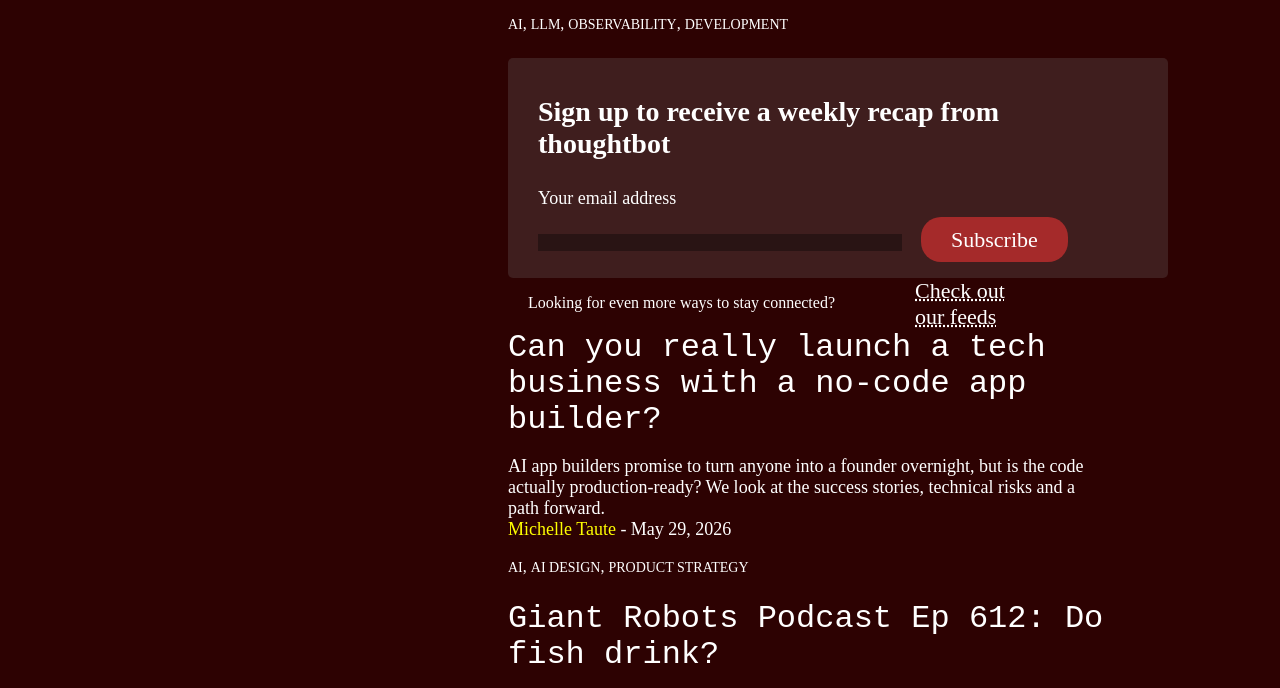
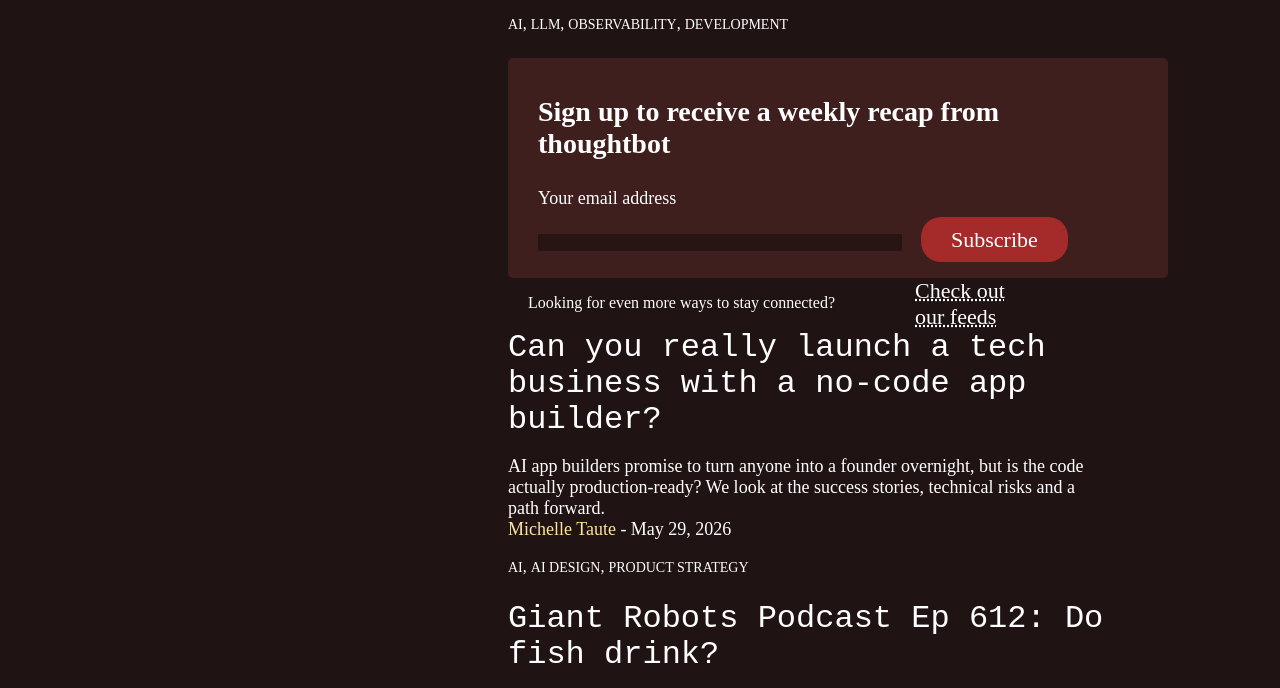
Before and after one commit to sammydukes/THOUGHTBOT, a plain HTML site: page index.html in a window 1280 px wide. Shown: the part 626-1314 px from the top of the page. Drawn offline with Linux system fonts and the light colour scheme.

Commit message:
source control

```diff
--- a/style.css
+++ b/style.css
@@ -3,7 +3,7 @@
     margin: 0;
 } */
 body{
-    background-color: rgb(45, 2, 2);
+    background-color: rgb(32, 19, 19);
     width: 100%;
     color: white;
     /* font-family: 'Courier New'; */
@@ -61,7 +61,7 @@ h2{
     font-size: 3rem;
 }
 .hov{
-    color: yellow;
+    color: #fee49d;
     text-decoration: none;
 }
 .hov:hover{
```
